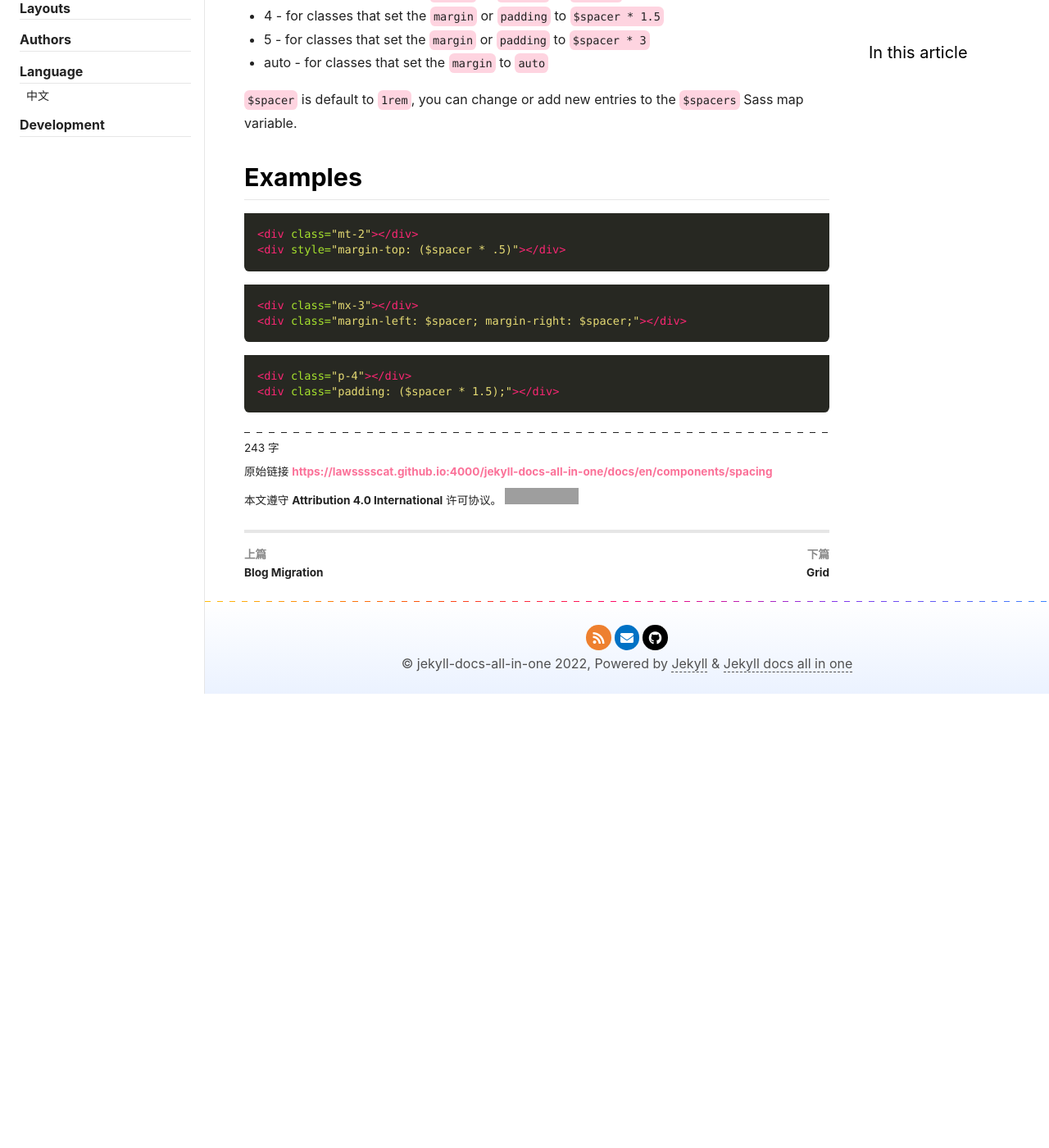
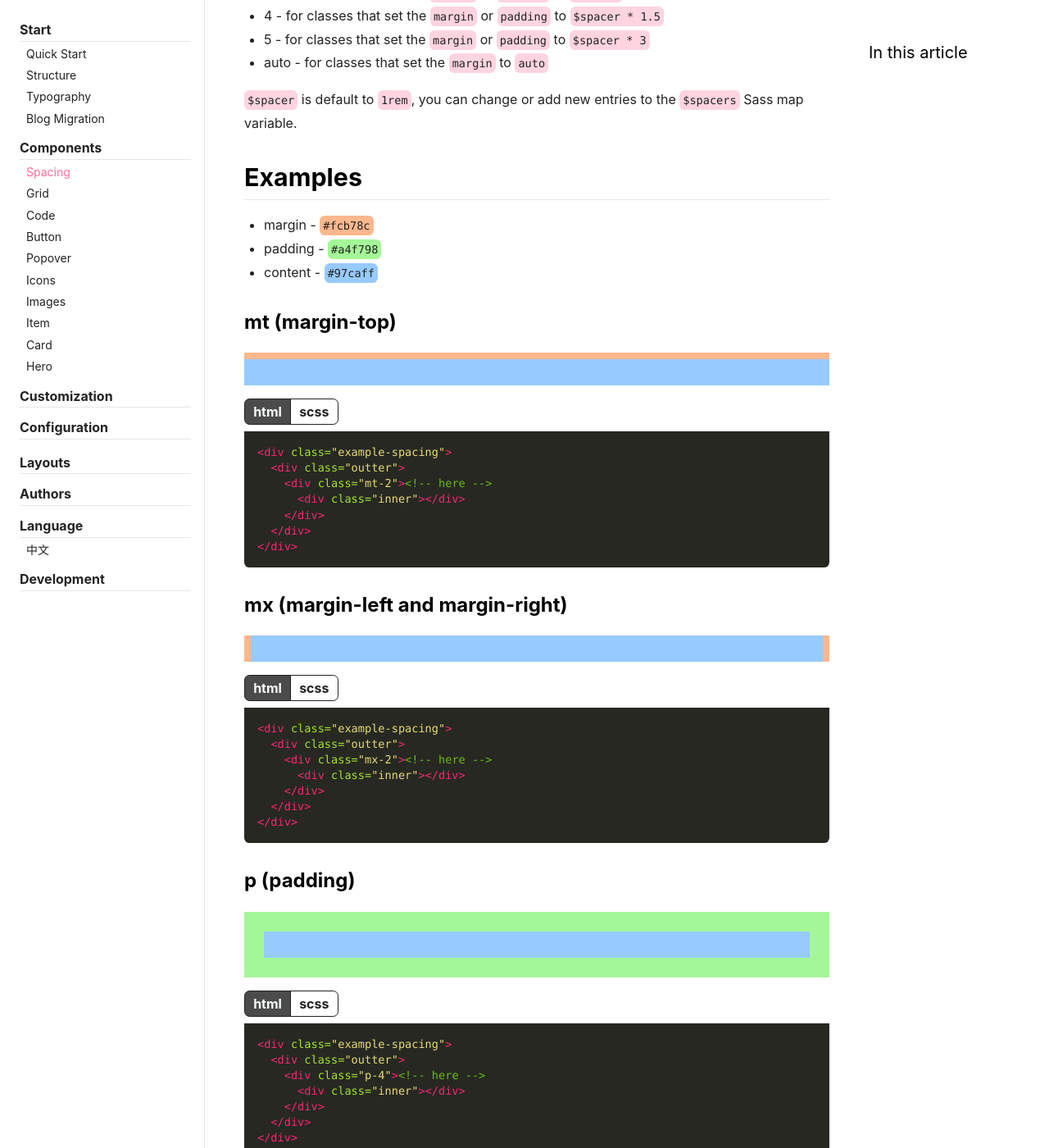
Before and after one commit to LawssssCat/jekyll-docs, a Jekyll site: the page built from _docs/en/components/spacing.md, in a window 1280 px wide and 1400 px high, scrolled down 912 px. Shown: the whole window at 82% size. Built offline with Jekyll 4.4.1, drawn with Linux system fonts in a browser that asks for light colours; comment, search, counter and statistics services are not loaded; before the commit the page ends 1758 px from its top, so only the background shows below that; grey boxes are pictures that could not be loaded.

Commit message:
docs(spacing): improvement examples

````diff
--- a/_docs/en/components/spacing.md
+++ b/_docs/en/components/spacing.md
@@ -36,17 +36,129 @@ Where *spacer* is one of:
 
 ## Examples
 
-```html
-<div class="mt-2"></div>
-<div style="margin-top: ($spacer * .5)"></div>
-```
+<!-- =================================================================== -->
+{%- assign _color_margin  = "#fcb78c" -%}
+{%- assign _color_padding = "#a4f798" -%}
+{%- assign _color_content = "#97caff" -%}
 
-```html
-<div class="mx-3"></div>
-<div class="margin-left: $spacer; margin-right: $spacer;"></div>
-```
++ margin - `{{ _color_margin }}`{:style="background: {{ _color_margin }}"}
++ padding - `{{ _color_padding }}`{:style="background: {{ _color_padding }}"}
++ content - `{{ _color_content }}`{:style="background: {{ _color_content }}"}
+<!-- =================================================================== -->
 
-```html
-<div class="p-4"></div>
-<div class="padding: ($spacer * 1.5);"></div>
-```
+<!-- =================================================================== -->
+{%- capture _code_style -%}
+.example-spacing {
+  .outter {
+    background: {{ _color_margin }};
+    overflow: auto;
+    > div {
+      background: {{ _color_padding }};
+      .inner {
+        background: {{ _color_content }};
+        height: 2rem;
+      }
+    }
+  }
+}
+{%- endcapture -%}
+<!-- =================================================================== -->
+
+### mt (margin-top)
+
+<!-- =================================================================== -->
+<style>
+{{ _code_style | scssify }}
+</style>
+{%- capture _code_html -%}
+<div class="example-spacing">
+  <div class="outter">
+    <div class="mt-2"><!-- here -->
+      <div class="inner"></div>
+    </div>
+  </div>
+</div>
+{%- endcapture -%}
+{{ _code_html }}
+<!-- =================================================================== -->
+{%- capture _titles -%}
+html
+<!-- split title -->
+scss
+{%- endcapture -%}
+{%- capture _contents -%}
+{%- highlight html -%}
+{{ _code_html }}
+{%- endhighlight -%}
+<!-- split content -->
+{%- highlight scss -%}
+{{ _code_style }}
+{%- endhighlight -%}
+{%- endcapture -%}
+{%- include article/generate-tabs.html titles=_titles contents=_contents -%}
+
+### mx (margin-left and margin-right)
+
+<!-- =================================================================== -->
+<style>
+{{ _code_style | scssify }}
+</style>
+{%- capture _code_html -%}
+<div class="example-spacing">
+  <div class="outter">
+    <div class="mx-2"><!-- here -->
+      <div class="inner"></div>
+    </div>
+  </div>
+</div>
+{%- endcapture -%}
+{{ _code_html }}
+<!-- =================================================================== -->
+{%- capture _titles -%}
+html
+<!-- split title -->
+scss
+{%- endcapture -%}
+{%- capture _contents -%}
+{%- highlight html -%}
+{{ _code_html }}
+{%- endhighlight -%}
+<!-- split content -->
+{%- highlight scss -%}
+{{ _code_style }}
+{%- endhighlight -%}
+{%- endcapture -%}
+{%- include article/generate-tabs.html titles=_titles contents=_contents -%}
+
+### p (padding)
+
+<!-- =================================================================== -->
+<style>
+{{ _code_style | scssify }}
+</style>
+{%- capture _code_html -%}
+<div class="example-spacing">
+  <div class="outter">
+    <div class="p-4"><!-- here -->
+      <div class="inner"></div>
+    </div>
+  </div>
+</div>
+{%- endcapture -%}
+{{ _code_html }}
+<!-- =================================================================== -->
+{%- capture _titles -%}
+html
+<!-- split title -->
+scss
+{%- endcapture -%}
+{%- capture _contents -%}
+{%- highlight html -%}
+{{ _code_html }}
+{%- endhighlight -%}
+<!-- split content -->
+{%- highlight scss -%}
+{{ _code_style }}
+{%- endhighlight -%}
+{%- endcapture -%}
+{%- include article/generate-tabs.html titles=_titles contents=_contents -%}
````
